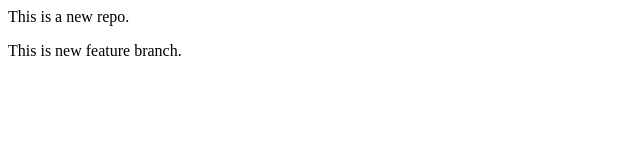
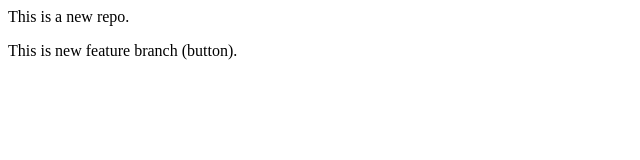
Before and after one commit to Prashant0224/localrepo, a plain HTML site: page index.html in a window 1280 px wide. Shown: the full height of the page, 0-640 px from the left. Drawn offline with Linux system fonts and the light colour scheme.

Commit message:
Add button

```diff
--- a/index.html
+++ b/index.html
@@ -1,2 +1,2 @@
 <p>This is a new repo.</p>
-<p>This is new feature branch.</p>
+<p>This is new feature branch (button).</p>
```
